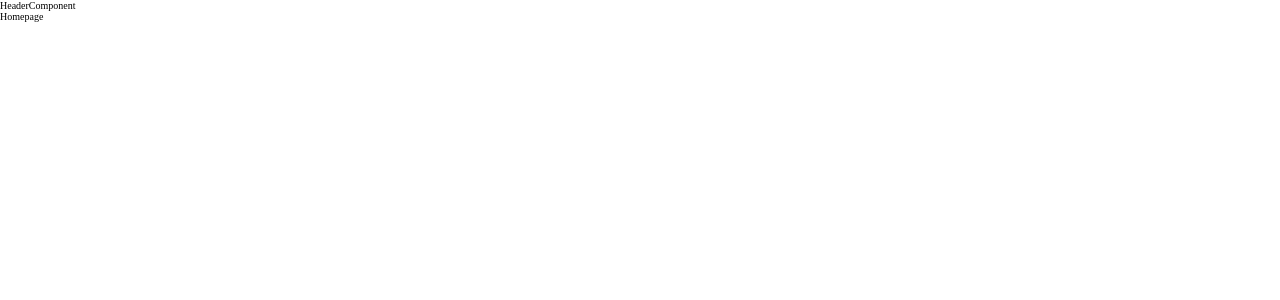
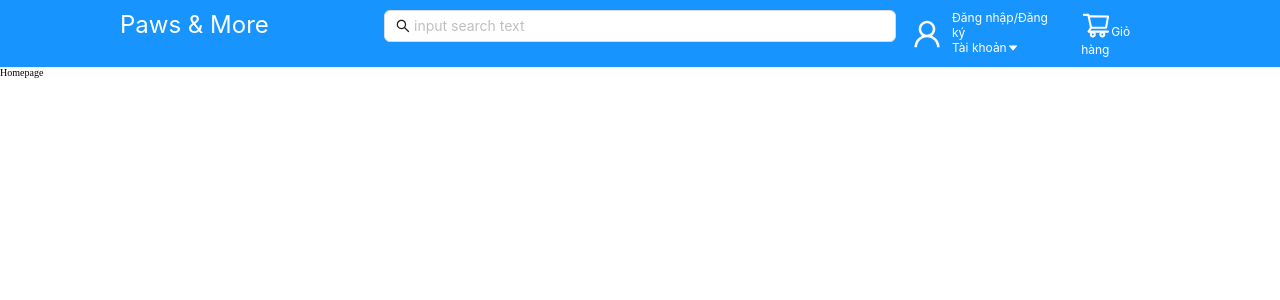
Before and after one commit to workberos/Mern-Stack-01-Ercommerce, a React (Vite) app: page / in a window 1280 px wide. Shown: the top 300 px of the page. Built offline with nearby package versions, Linux system fonts and the light colour scheme; the HTML template or start-up script is replaced by a standard one.

Commit message:
build Header UI

```diff
--- a/src/components/HeaderComponent/HeaderComponent.jsx
+++ b/src/components/HeaderComponent/HeaderComponent.jsx
@@ -1,7 +1,38 @@
+import { Col } from "antd";
+import Search from "antd/es/transfer/search";
+import { UserOutlined, CaretDownOutlined, ShoppingCartOutlined } from '@ant-design/icons';
+import { WrapperHeader, WrapperHeaderAccount, WrapperTextHeader, WrapperTextHeaderSmall } from "./style";
+
 export default function HeaderComponent() {
     return (
         <div>
-            HeaderComponent
+            <WrapperHeader gutter={16}>
+                <Col span={6}>
+                    <WrapperTextHeader>Paws & More</WrapperTextHeader>
+                </Col>
+                <Col span={12}>
+                    <Search placeholder="input search text"
+                        enterButton
+
+                    />
+                </Col>
+                <Col span={6} style={{display: 'flex', gap: 20}}>
+                    <WrapperHeaderAccount>
+                        <UserOutlined style={{ fontSize: "30px" }} />
+                        <div>
+                            <WrapperTextHeaderSmall>Đăng nhập/Đăng ký</WrapperTextHeaderSmall>
+                            <div>
+                                <WrapperTextHeaderSmall>Tài khoản</WrapperTextHeaderSmall>
+                                <CaretDownOutlined />
+                            </div>
+                        </div>
+                    </WrapperHeaderAccount>
+                    <div>
+                        <ShoppingCartOutlined style={{ color: "#ffff", fontSize: 30 }} />
+                        <WrapperTextHeaderSmall>Giỏ hàng</WrapperTextHeaderSmall>
+                    </div>
+                </Col>
+            </WrapperHeader>
         </div>
     )
 }
--- /dev/null
+++ b/src/components/HeaderComponent/style.js
@@ -0,0 +1,36 @@
+import { Row } from "antd";
+import styled from "styled-components";
+
+const WrapperHeader = styled(Row)`
+    padding: 10px 120px;
+    background-color: rgb(24, 148, 255);
+`;
+
+const WrapperTextHeader = styled.span`
+    font-size: 24px;
+    color: #ffff;
+    font-weith: bold;
+    text-align: left;
+`;
+
+const WrapperHeaderAccount = styled.div`
+    display: flex;
+    align-item: center;
+    color: #ffff;
+    gap: 10px;
+    font-size: 12px;
+`;
+
+const WrapperTextHeaderSmall = styled.span`
+    font-size: 12px;
+    color: #ffff;
+`
+
+
+
+export {
+    WrapperHeader,
+    WrapperTextHeader,
+    WrapperHeaderAccount,
+    WrapperTextHeaderSmall,
+}
```
